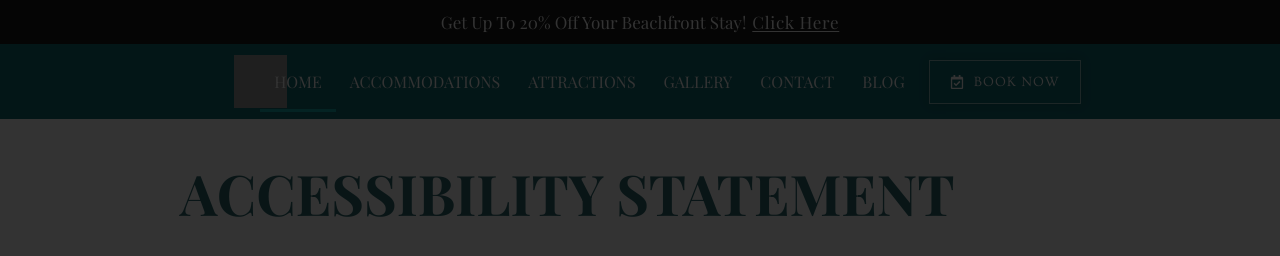
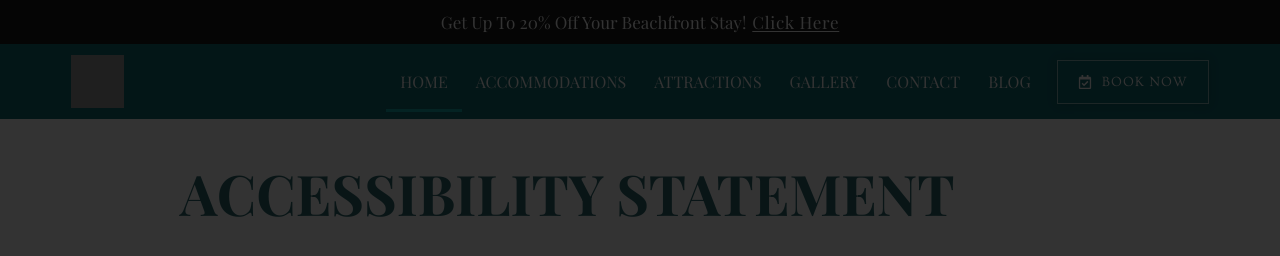
Before and after one commit to divyking52/hotel-sheldon, a plain HTML site: page accessibility-statement/index.html in a window 1280 px wide. Shown: the top 256 px of the page. Drawn offline with Linux system fonts and the light colour scheme; grey boxes are pictures that could not be loaded.

Commit message:
Fix header logo overlapping nav by left-aligning brand and widening the bar.
Co-authored-by: Cursor <cursoragent@cursor.com>

```diff
--- a/accessibility-statement/index.html
+++ b/accessibility-statement/index.html
@@ -78,13 +78,13 @@ p{margin:0 0 1.1em}
 .promo__link:hover u{text-decoration-color:var(--teal-bright)}
 .head{position:sticky;top:0;z-index:100;background:var(--teal);transition:box-shadow .2s}
 .head--scrolled{box-shadow:0 6px 18px rgba(0,0,0,.18)}
-.head__in{max-width:72%;width:72%;margin-inline:auto;padding:0;height:75px;
-  display:flex;align-items:center;gap:10px}
-.brand{flex:none;display:flex;align-items:center;justify-content:center;width:14%;max-width:14%;box-sizing:border-box}
-.brand__img{width:53px;height:53px}
-.nav{display:flex;align-items:center;justify-content:flex-end;gap:0;margin:0;flex:1;min-width:0;max-width:83.043%;box-sizing:border-box}
+.head__in{max-width:min(1400px,92%);width:min(1400px,92%);margin-inline:auto;padding:0;height:75px;
+  display:flex;align-items:center;gap:12px}
+.brand{flex:none;display:flex;align-items:center;justify-content:flex-start;width:auto;max-width:none;box-sizing:border-box;position:relative;z-index:2}
+.brand__img{width:53px;height:53px;display:block}
+.nav{display:flex;align-items:center;justify-content:flex-end;gap:0;margin:0;flex:1;min-width:0;max-width:none;box-sizing:border-box}
 .nav__link{color:#fff;font-family:var(--ff-h);font-size:16px;font-weight:400;text-transform:uppercase;
-  padding:20px;line-height:20px;position:relative}
+  padding:20px 14px;line-height:20px;position:relative}
 .nav__link:hover{color:#fff}
 .nav__link::after{content:"";position:absolute;left:0;right:0;bottom:0;height:3px;
   background:var(--teal-bright);opacity:0;transition:opacity .2s}
```
Also changed, not shown: accommodations/index.html (+6 -6 lines), attractions/index.html (+6 -6 lines), blog/index.html (+6 -6 lines), contact/index.html (+6 -6 lines), gallery/index.html (+6 -6 lines), home/index.html (+6 -6 lines), index.html (+6 -6 lines), privacy-policy/index.html (+6 -6 lines).
